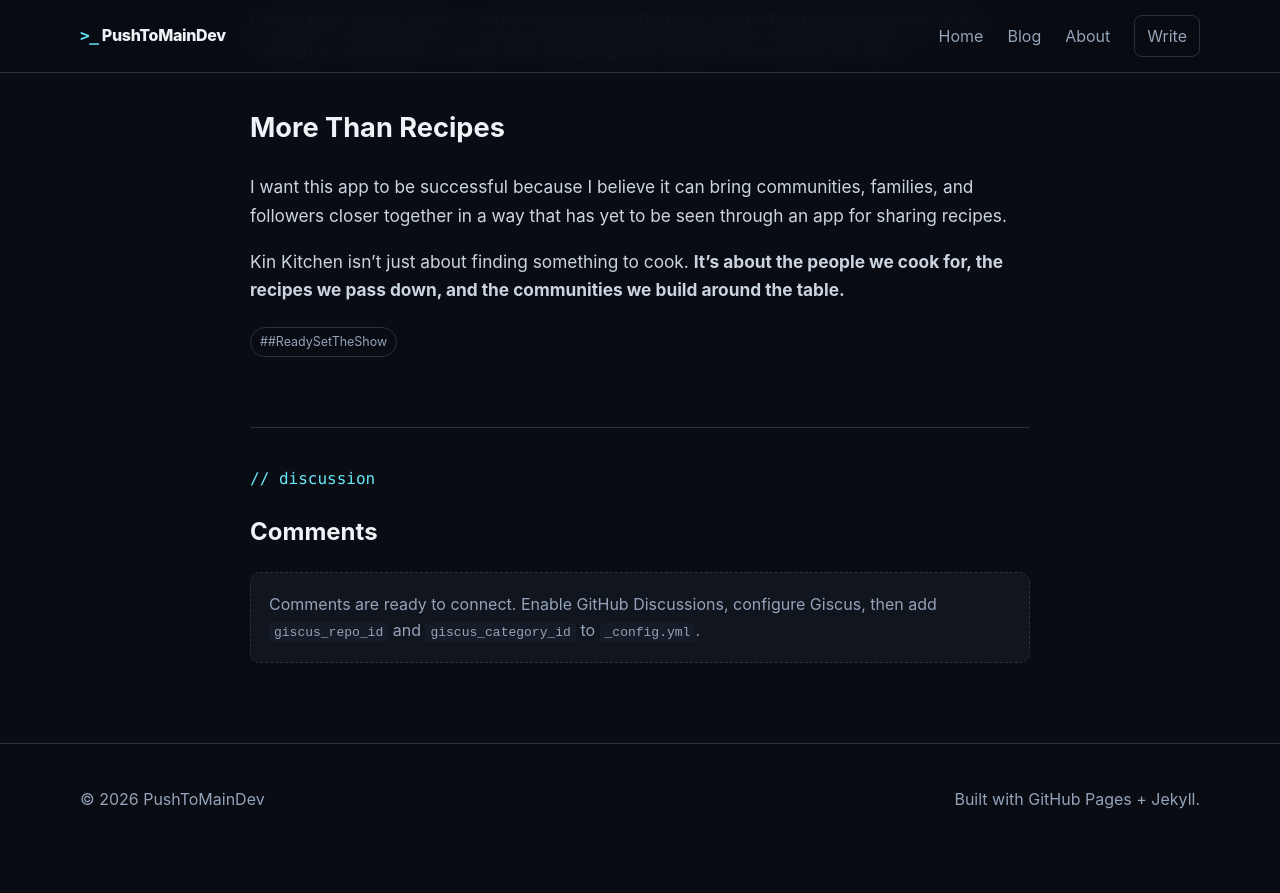
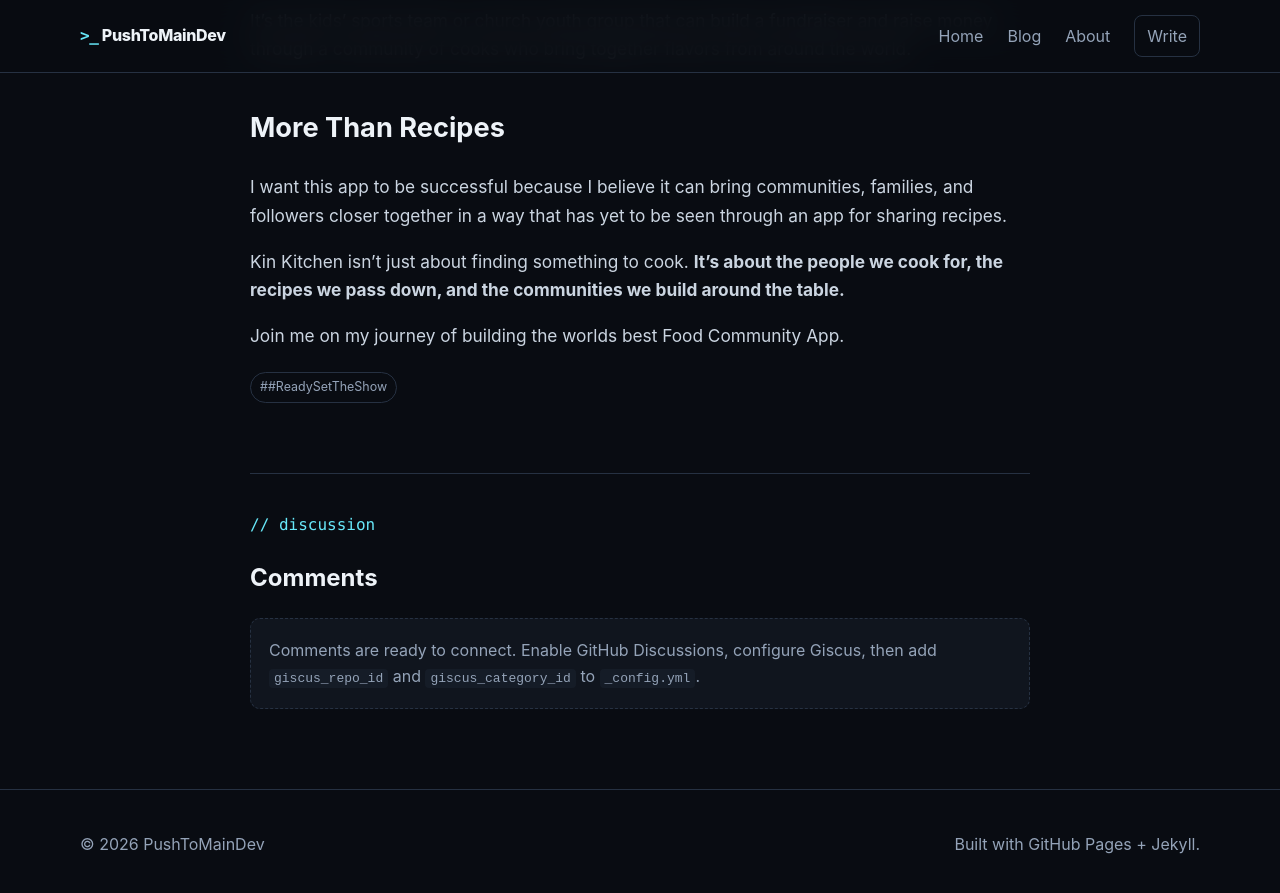
Before and after one commit to PushToMainDev/development-blog, a Jekyll site: the page built from _posts/2026-08-07-kin-kitchen-setting-the-foundation.md, in a window 1280 px wide and 900 px high, scrolled down 1575 px. Shown: the top 893 px of the window. Built offline with Jekyll 4.4.1, drawn with Linux system fonts in a browser that asks for light colours; before the commit the page ends 2429 px from its top, so only the background shows below that.

Commit message:
Update Blog Post “2026-08-07-kin-kitchen-setting-the-foundation”

```diff
--- a/_posts/2026-08-07-kin-kitchen-setting-the-foundation.md
+++ b/_posts/2026-08-07-kin-kitchen-setting-the-foundation.md
@@ -37,3 +37,5 @@ It's the kids' sports team or church youth group that can build a fundraiser and
 I want this app to be successful because I believe it can bring communities, families, and followers closer together in a way that has yet to be seen through an app for sharing recipes.
 
 Kin Kitchen isn't just about finding something to cook. **It's about the people we cook for, the recipes we pass down, and the communities we build around the table.**
+
+Join me on my journey of building the worlds best Food Community App.
```
